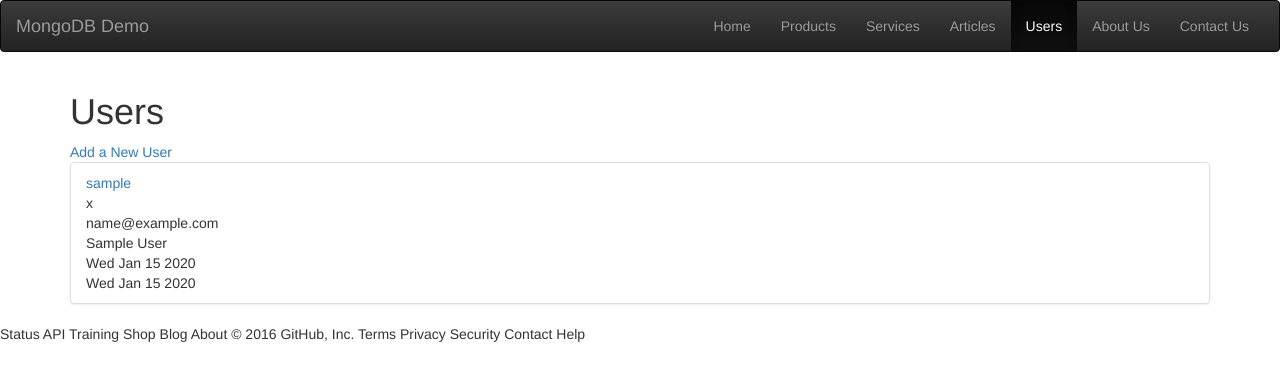
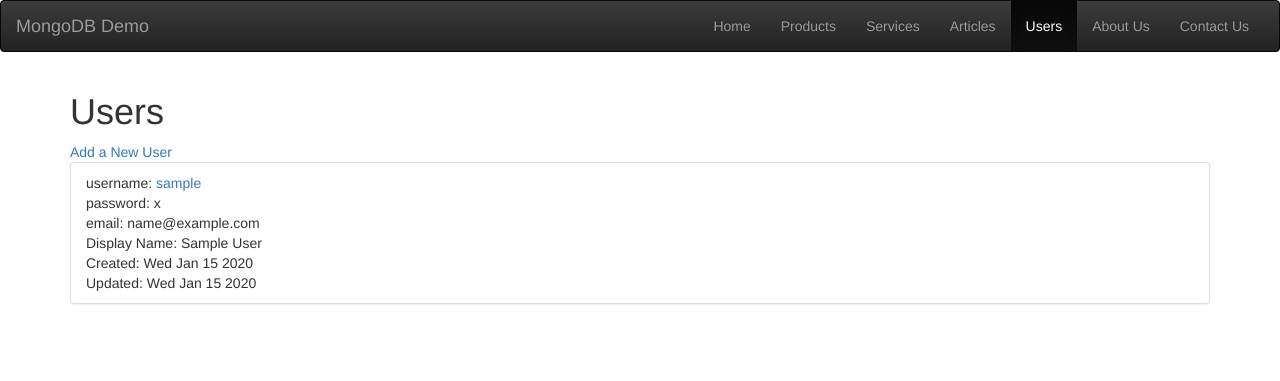
Before and after one commit to Fearium/MongoDemo, a Node server app: page /users in a window 1280 px wide. Shown: the top 381 px of the page. Run offline with Node 20, Linux system fonts and the light colour scheme; tables that the repository leaves empty hold one stand-in row (values such as "Sample post"); some libraries are stand-ins or nearby versions.

Commit message:
updated users/index.ejs

```diff
--- a/server/views/users/index.ejs
+++ b/server/views/users/index.ejs
@@ -8,23 +8,22 @@
     <ul class="list-group">
         <% for (var i = 0; i < users.length; i++) { %>
             <li class="list-group-item">
+                username:
                 <a href="/users/<%= users[i]._id %>" title="Edit User">
                     <%= users[i].username %>
                 </a>
                 <br />
-                <%= users[i].password %>
+                password: <%= users[i].password %>
                 <br />
-                <%= users[i].email %>
+                email: <%= users[i].email %>
                 <br />
-                <%= users[i].displayName %>
+                Display Name: <%= users[i].displayName %>
                 <br />
-                <%= users[i].created.toDateString() %>
+                Created: <%= users[i].created.toDateString() %>
                 <br />
-                <%= users[i].updated.toDateString() %>
+                Updated: <%= users[i].updated.toDateString() %>
             </li>
         <% } %>
     </ul>
 </main>
 <% include ../partials/footer.ejs %>
-Status API Training Shop Blog About
-© 2016 GitHub, Inc. Terms Privacy Security Contact Help
```
